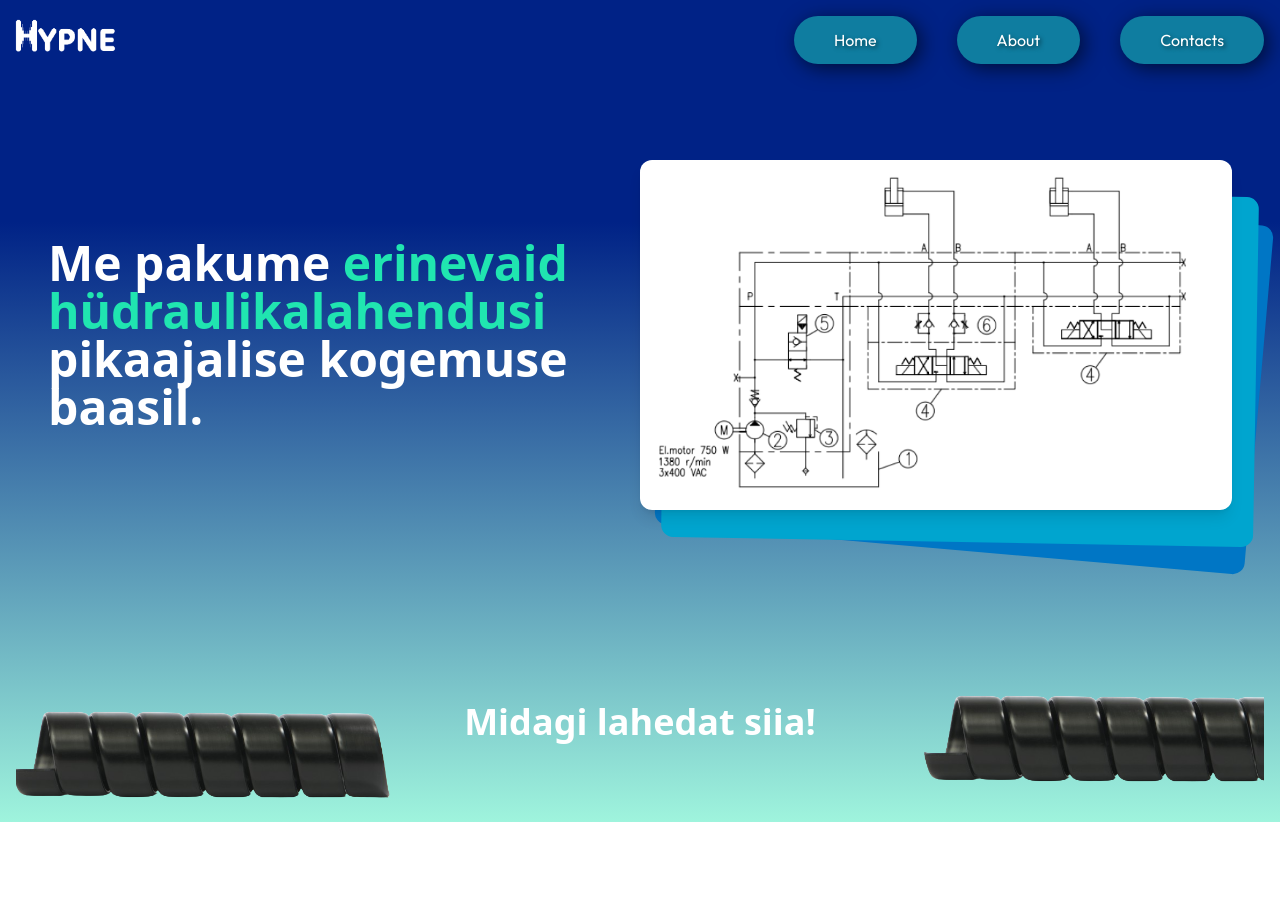
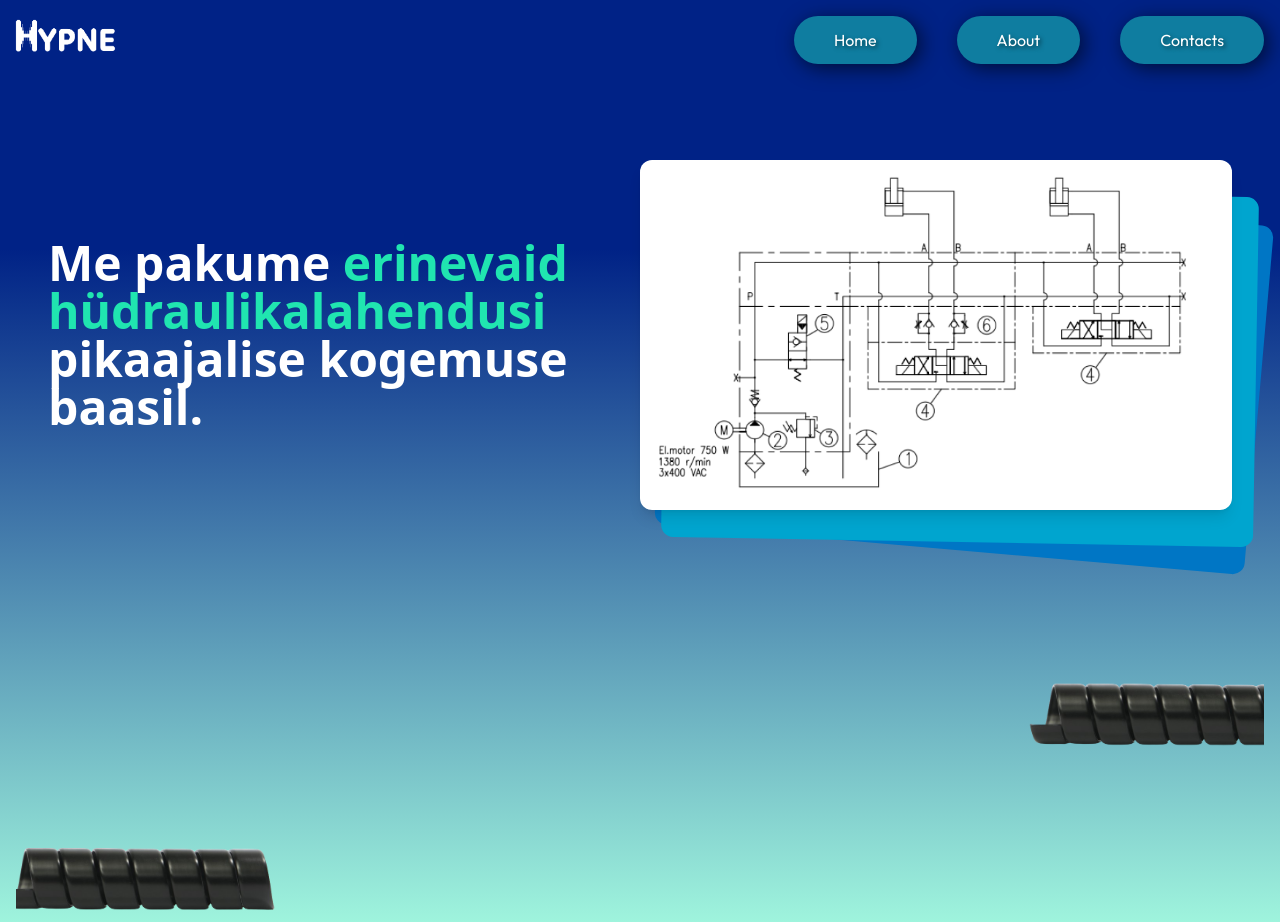
Before and after one commit to rogerpurtsak/hypne, a React (Vite) app in the folder hypne/: page / in a window 1280 px wide. Before the commit the page ends 822 px from the top, so only its background shows below. Built offline with nearby package versions, Linux system fonts and the light colour scheme.

Commit message:
animation ball

```diff
--- a/hypne/package.json
+++ b/hypne/package.json
@@ -13,6 +13,7 @@
     "react": "^19.1.0",
     "react-dom": "^19.1.0",
     "react-icons": "^5.5.0",
+    "react-intersection-observer": "^9.16.0",
     "react-router-dom": "^7.6.3"
   },
   "devDependencies": {
--- a/hypne/src/Home.tsx
+++ b/hypne/src/Home.tsx
@@ -1,7 +1,14 @@
 import React from 'react'
 import hydraImage from '/hydra.png'
+import { useInView } from 'react-intersection-observer'
 
 function Home() {
+
+    const { ref: spiraalRef, inView } = useInView({
+    threshold: 0.5,
+    triggerOnce: true,
+  })
+
   return (
     <div>
       <div
@@ -10,7 +17,6 @@ function Home() {
           background: 'linear-gradient(to bottom, #002286 27%, rgba(32, 229, 176, 0.43) 100%)'
         }}
       >
-        {/* Ülemine osa – tekst ja pilt kõrvuti */}
         <div className="flex flex-col md:flex-row items-center justify-between text-white pt-20 p-8 w-full">
           {/* vasak tekst */}
           <div className="md:w-1/2 mb-6 md:mb-0">
@@ -44,27 +50,27 @@ function Home() {
           </div>
         </div>
 
-        <div className="relative mt-20 overflow-hidden">
-        {/* Spiraal vasak all – nihutatud ekraanist vasakule ja alla */}
+        <div
+                ref={spiraalRef}
+                className="relative mt-20 overflow-hidden min-h-[300px]"
+              >
+                {inView && (
+                  <div
+                    className="w-8 h-8 bg-[#00A5CF] rounded-full shadow-lg z-30 absolute top-1/2 animate-visible-loop"
+                  />
+                )}
+
+
                 <img
                   src="/spiraal.png"
                   alt="Spiraal"
-          className="absolute bottom-[-20px] left-[-40px] w-32 md:w-1/3"
+                  className="absolute bottom-[-20px] left-[-40px] w-72 md:w-[300px] transition-transform duration-300 hover:scale-110 z-20"
                 />
-
-        {/* Spiraal parem üleval – nihutatud ekraanist paremale ja üles */}
                 <img
                   src="/spiraal.png"
                   alt="Spiraal"
-          className="absolute top-[30px] right-[-40px] w-32 md:w-1/3"
+                  className="absolute top-[30px] right-[-40px] w-72 md:w-[300px] transition-transform duration-300 hover:scale-110 z-20"
                 />
-
-        {/* Sisu sees */}
-        <div className="relative z-10 py-20">
-          <h2 className="text-4xl font-bold text-white text-center">
-            Midagi lahedat siia!
-          </h2>
-        </div>
               </div>
 
       </div>
--- a/hypne/src/index.css
+++ b/hypne/src/index.css
@@ -1,3 +1,34 @@
 @tailwind base;
 @tailwind components;
 @tailwind utilities;
+
+
+@keyframes visibleLoopAcrossScreen {
+  0% {
+    transform: translate(100vw, 0);
+    opacity: 1;
+  }
+
+  30% {
+    transform: translate(50vw, 0);
+  }
+
+  40% {
+    transform: translate(50vw, -20px);
+  }
+  50% {
+    transform: translate(50vw, 20px);
+  }
+  60% {
+    transform: translate(50vw, 0);
+  }
+
+  100% {
+    transform: translate(-10vw, 0);
+    opacity: 0;
+  }
+}
+
+.animate-visible-loop {
+  animation: visibleLoopAcrossScreen 3.5s ease-in-out forwards;
+}
--- a/hypne/tailwind.config.js
+++ b/hypne/tailwind.config.js
@@ -2,6 +2,44 @@ export default {
   content: ["./index.html", "./src/**/*.{html,js,ts,jsx,tsx}"],
   theme: {
     extend: {
+
+      keyframes: {
+        bounceY: {
+          '0%, 100%': { transform: 'translateY(0)' },
+          '50%': { transform: 'translateY(-40px)' },
+        },
+
+        fallArc: {
+          '0%': {
+            transform: 'translate(0, 0)',
+            opacity: '0',
+          },
+          '10%': {
+            opacity: '1',
+            transform: 'translate(-200px, -80px)',
+          },
+          '30%': {
+            transform: 'translate(-400px, -160px)',
+          },
+          '50%': {
+            transform: 'translate(-600px, -200px)',
+          },
+          '70%': {
+            transform: 'translate(-800px, -120px)',
+          },
+          '85%': {
+            transform: 'translate(-950px, 50px)',
+          },
+          '100%': {
+            transform: 'translate(-1000px, 300px)',
+            opacity: '1',
+          },
+        },
+
+      },
+        animation: {
+          fallArc: 'fallArc 1.6s ease-in-out forwards',
+      },
         colors: {
           button: '#0F7DA0',
       },
```
Also changed, not shown: 1 other file (tests, documents, lock files or other folders). Lines whose indentation alone changed are shown as unchanged.
